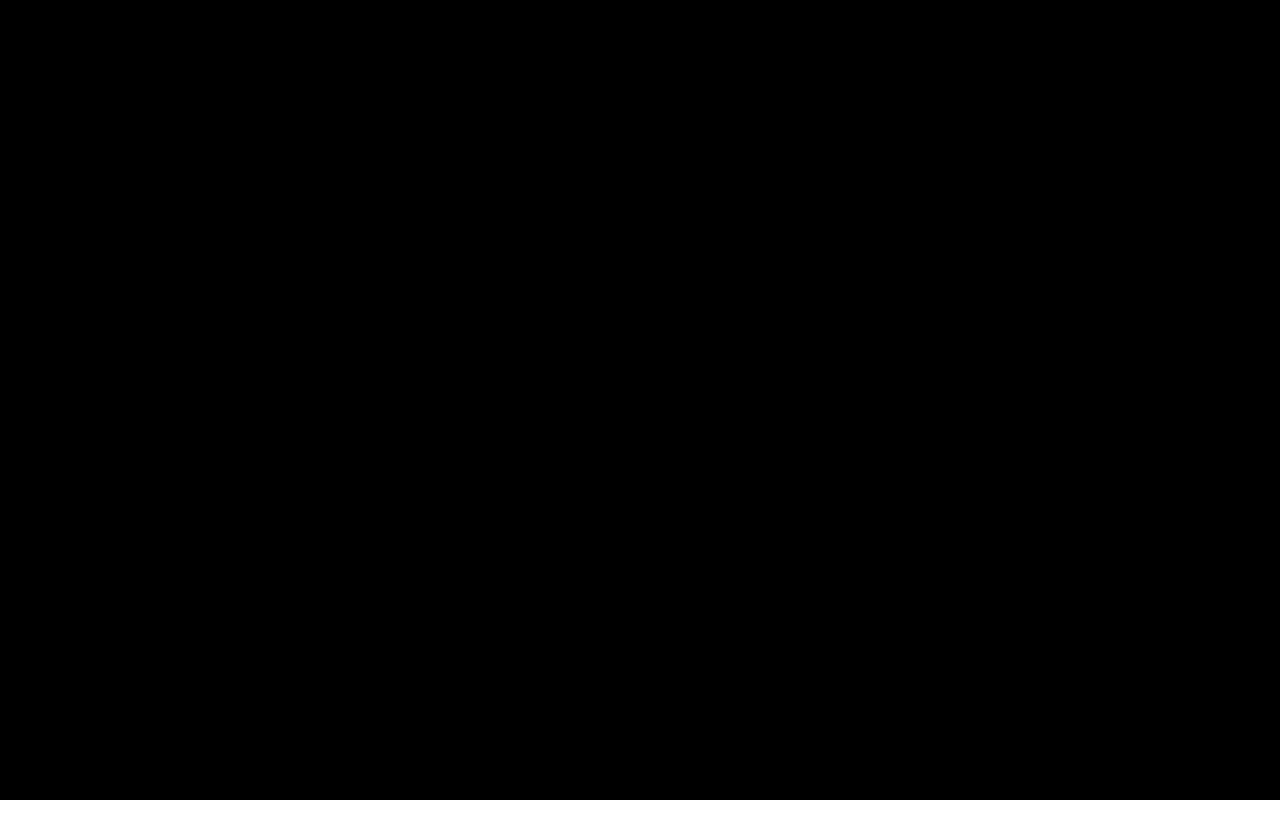
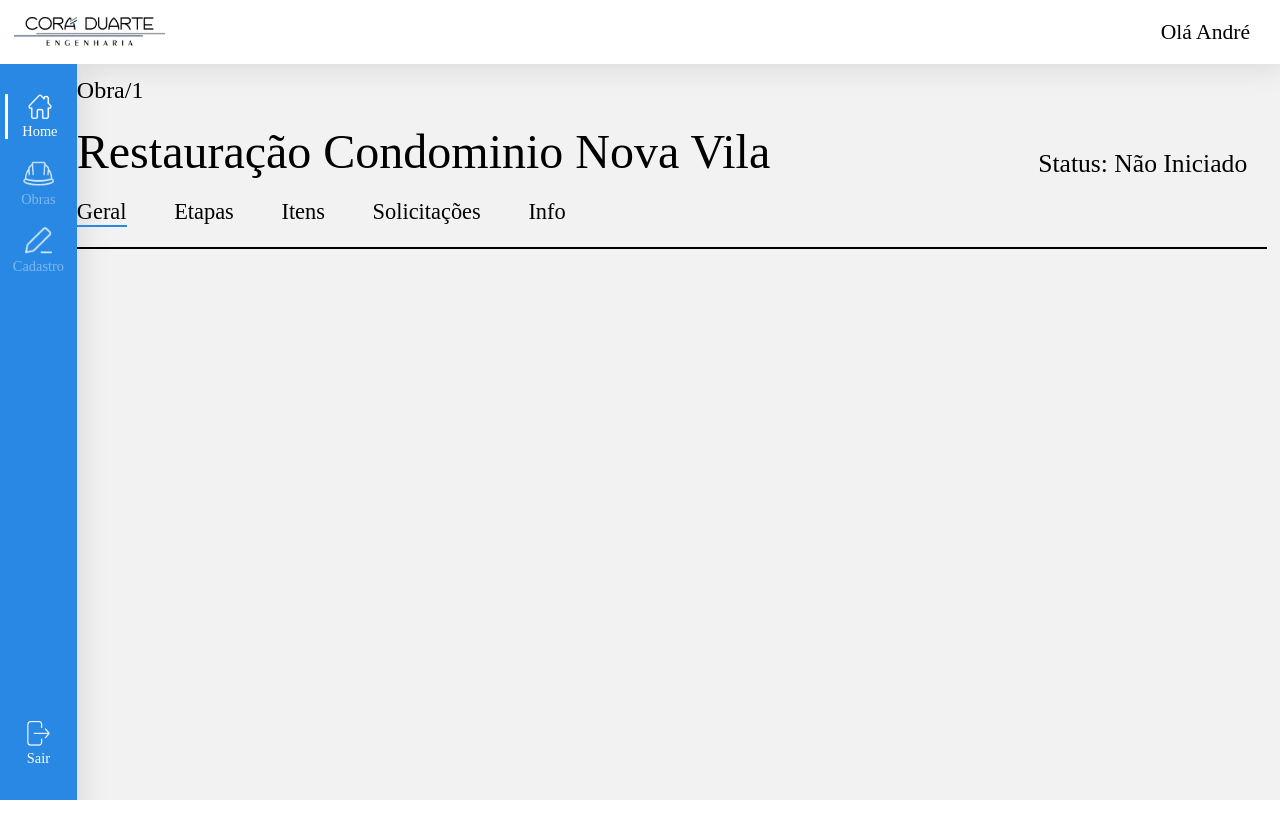
Before and after one commit to dirgogoo/ERP-Obra-Web, a Vue app in the folder frontend/: page /app/obra/1 in a window 1280 px wide. Before the commit this address had no page. Built offline with nearby package versions, Linux system fonts and the light colour scheme; a web font is replaced by a local one.

Commit message:
Added ObraId

```diff
--- a/frontend/src/components/TabelaObra.vue
+++ b/frontend/src/components/TabelaObra.vue
@@ -11,7 +11,7 @@
                 </tr>
             </thead>
             <tbody>
-                <tr v-for="obra in paginatedObras" :key="obra.Id">
+                <tr v-for="obra in paginatedObras" :key="obra.Id" @click="toRouteId(obra.Id)">
                     <td>{{ obra.Id }}</td>
                     <td>{{ obra.Nome }}</td>
                     <td>{{ obra.Cliente }}</td>
@@ -36,12 +36,14 @@
 <script>
 import { ref, computed } from 'vue';
 import Pagination from 'laravel-vue-pagination';
+import { useRouter } from 'vue-router';
+export default {
 
-export default {
     name: 'TabelaObra',
     components: {
         Pagination
     },
+
     setup() {
         const obras = ref([
             { Id: 1, Nome: 'Obra 1', Cliente: 'Cliente 1', DataCriacao: '2023-01-01', Status: 'Em andamento' },
@@ -85,6 +87,10 @@ export default {
             { Id: 39, Nome: 'Obra 39', Cliente: 'Cliente 39', DataCriacao: '2023-02-08', Status: 'Pendente' },
             { Id: 40, Nome: 'Obra 40', Cliente: 'Cliente 40', DataCriacao: '2023-02-09', Status: 'Em andamento' },
         ]);
+
+
+        const route = useRouter();
+
         const currentPage = ref(1);
         const perPage = ref(14);
 
@@ -100,12 +106,17 @@ export default {
             }
         };
 
+        const toRouteId = (id) => {
+            route.push(`/app/obra/${id}`);
+        };
+
         return {
             obras,
             currentPage,
             perPage,
             paginatedObras,
-            updatePage
+            updatePage,
+            toRouteId
         };
     }
 };
--- a/frontend/src/router/index.js
+++ b/frontend/src/router/index.js
@@ -11,6 +11,8 @@ import MaterialCadastro from '@/views/Cadastro/MaterialCadastro.vue';
 import ServicoCadastro from '@/views/Cadastro/ServicoCadastro.vue';
 import Obra from '@/views/Obra/Obra.vue';
 import ObraCriar from '@/views/Obra/ObraCriar.vue';
+import ObraId from '@/views/Obra/ObraId.vue';
+import ObraGeral from '@/views/Obra/ObraGeral.vue';
 
 const isAuthenticated = () => {
   // A fazer autenticação
@@ -45,6 +47,9 @@ const routes = [
     children: [
       { path: '/app/home', name: 'Home', component:Home },
       { path: '/app/obra', name: 'Obra', component:Obra},
+      { path: '/app/obra/:id', name: 'ObraId', component:ObraId, children: [
+        { path: '/app/obra/:id/geral', name: 'ObraGeral', component:ObraGeral},
+      ]},
       { path: '/app/obra/criar', name: 'ObraCriar', component:ObraCriar},
       { path: '/app/cadastro', name: 'Cadastro', component:Cadastro},
       { path: '/app/cadastro/cliente', name: 'Cliente', component:ClienteCadastro},
--- a/frontend/src/views/Obra/Obra.vue
+++ b/frontend/src/views/Obra/Obra.vue
@@ -37,8 +37,8 @@
         display: flex;
         align-items: center;
         height: 10vh;
+        width: 100%;
         margin-top: 20px;
-        max-width: 1800px;
         margin-left: 20px;
     }
 
@@ -67,6 +67,7 @@
         font-size: 0.5em;
         width: 15%;
         margin-left: 50px;
+        justify-self: flex-end;
     }
 
 </style>
--- /dev/null
+++ b/frontend/src/views/Obra/ObraGeral.vue
@@ -0,0 +1,3 @@
+<template>
+
+</template>
--- /dev/null
+++ b/frontend/src/views/Obra/ObraId.vue
@@ -0,0 +1,90 @@
+<script setup>
+import { ref } from "vue";
+
+const menuOptions = ["Geral", "Etapas", "Itens","Solicitações" ,"Info"];
+const selected = ref("Geral");
+
+function selectItem(item) {
+  selected.value = item;
+}
+</script>
+
+<template>
+  <div id="main-container">
+    <h2>Obra/{{ $route.params.id }}</h2>
+    <div id="info-container">
+
+      <div id="info-grid">
+        <h1>Restauração Condominio Nova Vila</h1>
+        <!--<div id="grid-wrapper">
+          <h2>Cliente: Diego</h2>
+          <h2>Código: {{ $route.params.id }}</h2>
+          <h2>Criação: 22/01/2025</h2>
+          <h2>Inicio: 22/01/2025</h2>
+        </div>-->
+        <h2 id="info-status">Status: Não Iniciado</h2>
+      </div>
+    </div>
+    <ul>
+      <li
+        v-for="item in menuOptions"
+        :key="item"
+        :class="{ active: selected === item }"
+        @click="selectItem(item)">
+        {{ item }}
+      </li>
+    </ul>
+    <div id="content-container">
+        <router-view />
+    </div>
+
+  </div>
+</template>
+
+<style scoped>
+h1 {
+  margin-top: 20px;
+  font-size: 3em;
+}
+#info-grid {
+  display: flex;
+  justify-content: space-between;
+  margin-right: 20px;
+}
+#grid-wrapper {
+  width: 60%;
+  display: inline grid;
+  grid-template-columns: 1fr 1fr;
+  grid-template-rows: 1fr 1fr;
+  gap: 10px;
+  margin-top: 20px;
+  font-size: 0.8em;
+}
+#info-status {
+  align-self: flex-end;
+  font-size: 1.6em;
+}
+ul {
+  list-style-type: none;
+  width: 100%;
+  border-bottom: 2px solid black;
+  font-size: 1.4em;
+  padding-top: 20px;
+  padding-bottom: 20px;
+  padding-left: auto;
+}
+li {
+  float: left;
+  margin-right: 4%;
+  border: none;
+}
+.active {
+  border-bottom: 2px solid #2888E4;
+}
+
+#content-container {
+  width: 100%;
+  height: 60vh;
+  margin-top: 2vh;
+}
+</style>
```
